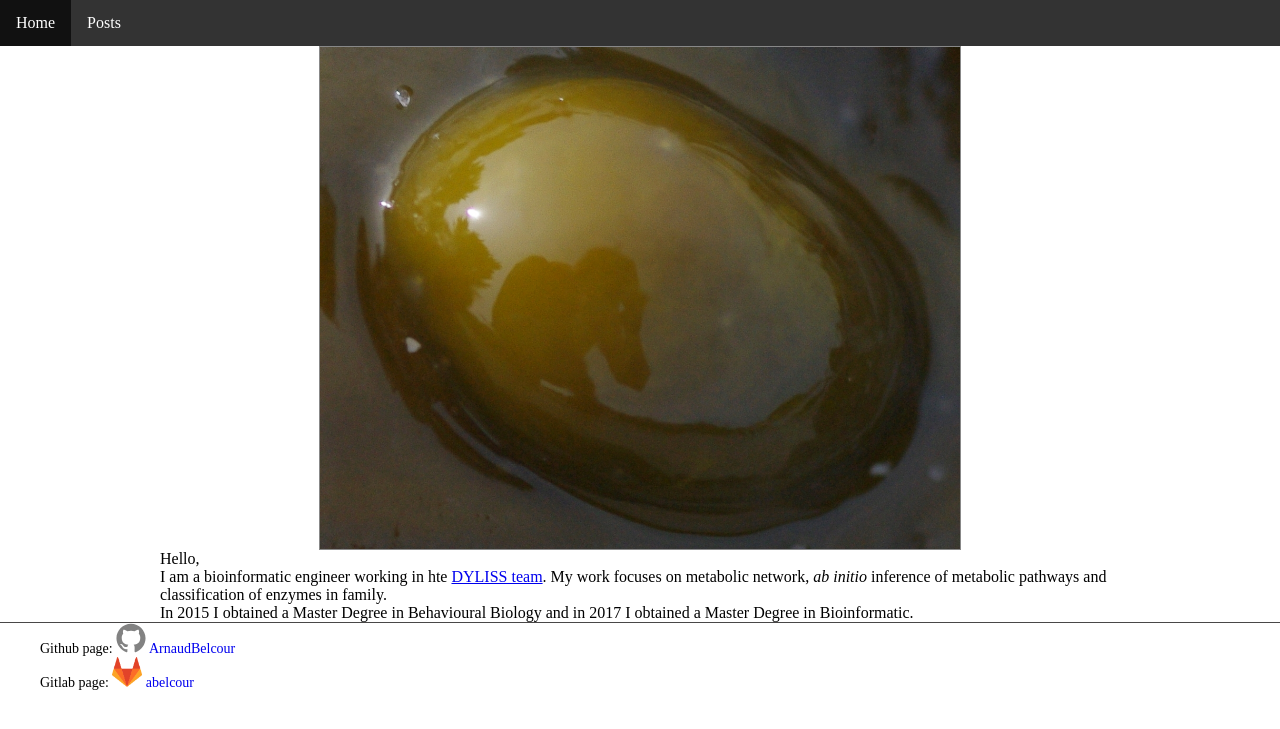
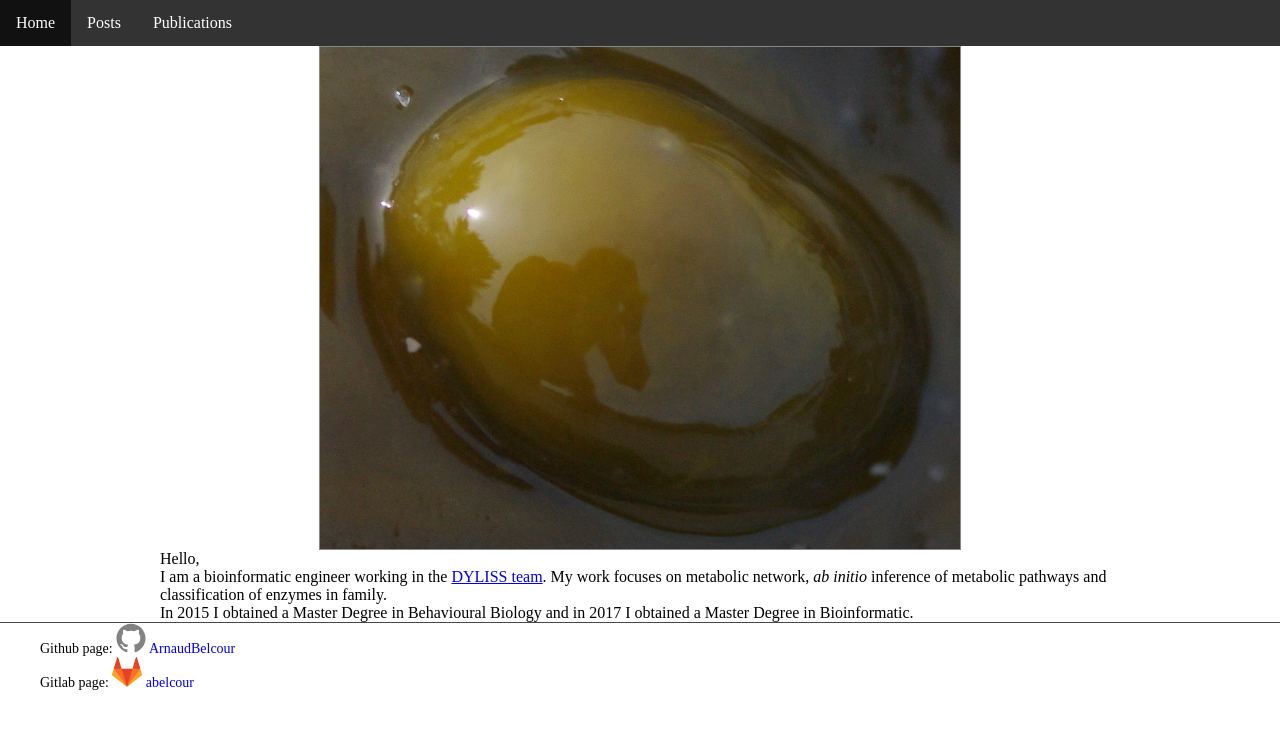
Before and after one commit to ArnaudBelcour/blog, a Jekyll site: the page built from index.html, in a window 1280 px wide. Shown: the top 729 px of the page. Built offline with Jekyll 4.4.1, drawn with Linux system fonts in a browser that asks for light colours.

Commit message:
Add publications.

```diff
--- a/_includes/header.html
+++ b/_includes/header.html
@@ -7,6 +7,9 @@
       <li>
         <a href="{{ "/posts/" | prepend: site.baseurl }}">Posts</a>
       </li>
+      <li>
+        <a href="{{ "/publications/" | prepend: site.baseurl }}">Publications</a>
+      </li>
     </ul>
   </div>
 
--- a/index.html
+++ b/index.html
@@ -6,7 +6,7 @@ layout: default
 <img class="homefront_pic" alt="homefront_pic" src="{{ site.url | append: site.baseurl }}/images/profile.JPG"  style="border-width:1px;border-color:#888;border-style:solid;vertical-align:top">
 
 <p >Hello,</p>
-<p> I am a bioinformatic engineer working in hte <a href="http://www.irisa.fr/dyliss/">DYLISS team</a>.
+<p> I am a bioinformatic engineer working in the <a href="http://www.irisa.fr/dyliss/">DYLISS team</a>.
 	My work focuses on metabolic network, <i>ab initio</i> inference of metabolic pathways and classification of enzymes in family.</p>
 <p> In 2015 I obtained a Master Degree in Behavioural Biology and in 2017 I obtained a Master Degree in Bioinformatic.</p>
 
```
Also changed, not shown: publications.html (added, +14 -0 lines).
